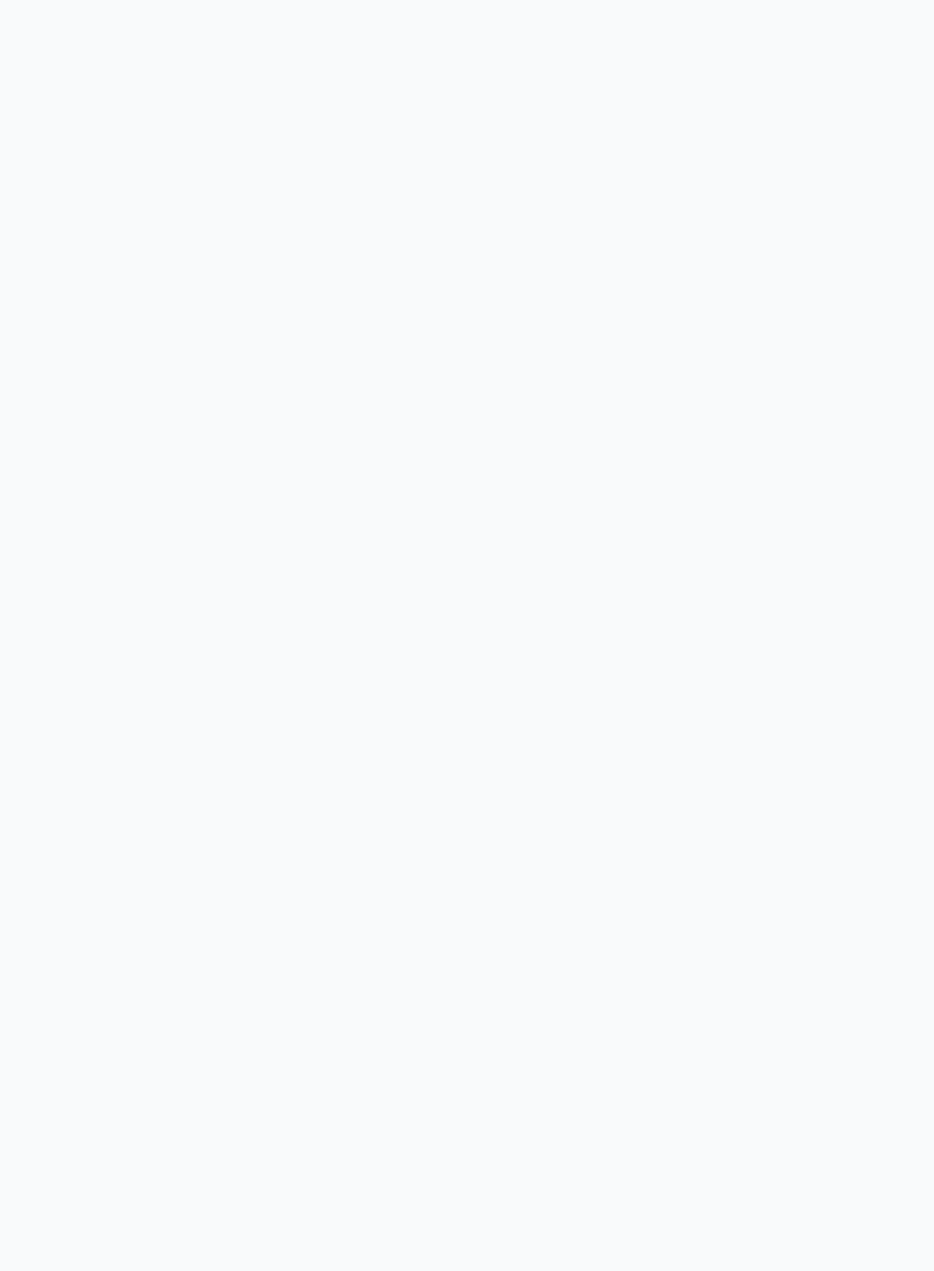
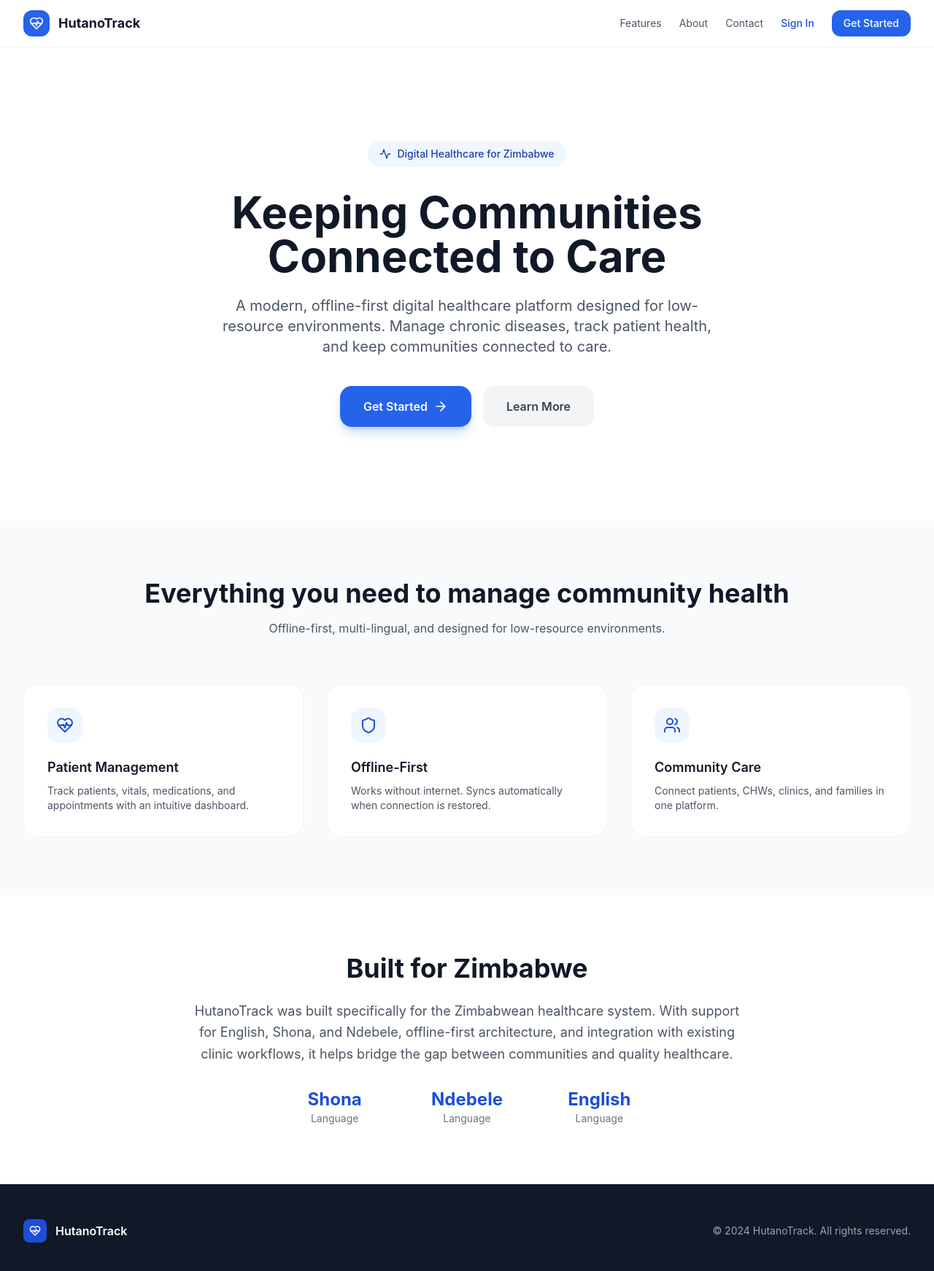
Before and after one commit to guvazakundai-pixel/Hutanotrack, a Next.js app in the folder packages/web/: page / in a window 1280 px wide. Before the commit this address had no page. Shown: the top 1742 px of the page at 73% size. Before the commit the page ends 800 px from the top, so only its background shows below. Built offline with nearby package versions, Linux system fonts and the light colour scheme.

Commit message:
feat: add landing page with hero, features, about sections

```diff
--- a/packages/web/src/app/page.tsx
+++ b/packages/web/src/app/page.tsx
@@ -1,14 +1,143 @@
 'use client';
 
-import { useEffect } from 'react';
-import { useRouter } from 'next/navigation';
+import Link from 'next/link';
+import { HeartPulse, Activity, Shield, Users, ArrowRight, Menu, X } from 'lucide-react';
+import { useState } from 'react';
 
-export default function Home() {
-  const router = useRouter();
+const APP_NAME = 'HutanoTrack';
+const TAGLINE = 'Keeping Communities Connected to Care';
 
-  useEffect(() => {
-    router.push('/dashboard');
-  }, [router]);
+export default function LandingPage() {
+  const [mobileMenu, setMobileMenu] = useState(false);
 
-  return null;
+  return (
+    <div className="min-h-screen bg-white">
+      <header className="border-b border-gray-100">
+        <nav className="max-w-7xl mx-auto px-4 sm:px-6 lg:px-8 h-16 flex items-center justify-between">
+          <div className="flex items-center gap-3">
+            <div className="w-9 h-9 rounded-xl bg-medical-500 flex items-center justify-center">
+              <HeartPulse className="w-5 h-5 text-white" />
+            </div>
+            <span className="font-bold text-lg text-gray-900">{APP_NAME}</span>
+          </div>
+          <div className="hidden md:flex items-center gap-6">
+            <a href="#features" className="text-sm text-gray-600 hover:text-gray-900">Features</a>
+            <a href="#about" className="text-sm text-gray-600 hover:text-gray-900">About</a>
+            <a href="#contact" className="text-sm text-gray-600 hover:text-gray-900">Contact</a>
+            <Link href="/auth/login" className="text-sm font-medium text-medical-600 hover:text-medical-700">Sign In</Link>
+            <Link href="/auth/login" className="text-sm font-medium bg-medical-500 text-white px-4 py-2 rounded-xl hover:bg-medical-600 transition-colors">Get Started</Link>
+          </div>
+          <button className="md:hidden" onClick={() => setMobileMenu(!mobileMenu)}>
+            {mobileMenu ? <X className="w-6 h-6" /> : <Menu className="w-6 h-6" />}
+          </button>
+        </nav>
+        {mobileMenu && (
+          <div className="md:hidden border-t border-gray-100 px-4 py-4 space-y-3">
+            <a href="#features" className="block text-sm text-gray-600">Features</a>
+            <a href="#about" className="block text-sm text-gray-600">About</a>
+            <a href="#contact" className="block text-sm text-gray-600">Contact</a>
+            <Link href="/auth/login" className="block text-sm font-medium text-medical-600">Sign In</Link>
+            <Link href="/auth/login" className="block text-sm font-medium bg-medical-500 text-white px-4 py-2 rounded-xl text-center">Get Started</Link>
+          </div>
+        )}
+      </header>
+
+      <section className="max-w-7xl mx-auto px-4 sm:px-6 lg:px-8 py-20 md:py-32">
+        <div className="max-w-3xl mx-auto text-center">
+          <div className="inline-flex items-center gap-2 px-4 py-2 bg-medical-50 rounded-full text-sm text-medical-700 font-medium mb-8">
+            <Activity className="w-4 h-4" />
+            Digital Healthcare for Zimbabwe
+          </div>
+          <h1 className="text-4xl md:text-6xl font-bold text-gray-900 leading-tight mb-6">
+            {TAGLINE}
+          </h1>
+          <p className="text-lg md:text-xl text-gray-600 mb-10 max-w-2xl mx-auto">
+            A modern, offline-first digital healthcare platform designed for low-resource environments.
+            Manage chronic diseases, track patient health, and keep communities connected to care.
+          </p>
+          <div className="flex flex-col sm:flex-row gap-4 justify-center">
+            <Link
+              href="/auth/login"
+              className="inline-flex items-center justify-center gap-2 px-8 py-4 bg-medical-500 text-white font-semibold rounded-2xl hover:bg-medical-600 transition-colors shadow-lg shadow-medical-500/25"
+            >
+              Get Started
+              <ArrowRight className="w-5 h-5" />
+            </Link>
+            <a
+              href="#features"
+              className="inline-flex items-center justify-center px-8 py-4 bg-gray-100 text-gray-700 font-semibold rounded-2xl hover:bg-gray-200 transition-colors"
+            >
+              Learn More
+            </a>
+          </div>
+        </div>
+      </section>
+
+      <section id="features" className="bg-gray-50 py-20">
+        <div className="max-w-7xl mx-auto px-4 sm:px-6 lg:px-8">
+          <div className="text-center mb-16">
+            <h2 className="text-3xl md:text-4xl font-bold text-gray-900 mb-4">Everything you need to manage community health</h2>
+            <p className="text-gray-600 max-w-2xl mx-auto">Offline-first, multi-lingual, and designed for low-resource environments.</p>
+          </div>
+          <div className="grid md:grid-cols-3 gap-8">
+            {[
+              { icon: HeartPulse, title: 'Patient Management', desc: 'Track patients, vitals, medications, and appointments with an intuitive dashboard.' },
+              { icon: Shield, title: 'Offline-First', desc: 'Works without internet. Syncs automatically when connection is restored.' },
+              { icon: Users, title: 'Community Care', desc: 'Connect patients, CHWs, clinics, and families in one platform.' },
+            ].map((f, i) => {
+              const Icon = f.icon;
+              return (
+                <div key={i} className="bg-white rounded-3xl p-8 border border-gray-100 hover:shadow-elevated transition-shadow">
+                  <div className="w-12 h-12 rounded-2xl bg-medical-50 flex items-center justify-center mb-5">
+                    <Icon className="w-6 h-6 text-medical-600" />
+                  </div>
+                  <h3 className="text-lg font-semibold text-gray-900 mb-2">{f.title}</h3>
+                  <p className="text-gray-600 text-sm">{f.desc}</p>
+                </div>
+              );
+            })}
+          </div>
+        </div>
+      </section>
+
+      <section id="about" className="py-20">
+        <div className="max-w-7xl mx-auto px-4 sm:px-6 lg:px-8">
+          <div className="max-w-3xl mx-auto text-center">
+            <h2 className="text-3xl md:text-4xl font-bold text-gray-900 mb-6">Built for Zimbabwe</h2>
+            <p className="text-gray-600 text-lg leading-relaxed mb-8">
+              HutanoTrack was built specifically for the Zimbabwean healthcare system. With support for
+              English, Shona, and Ndebele, offline-first architecture, and integration with existing
+              clinic workflows, it helps bridge the gap between communities and quality healthcare.
+            </p>
+            <div className="grid grid-cols-3 gap-8 max-w-lg mx-auto">
+              {[
+                { value: 'Shona', label: 'Language' },
+                { value: 'Ndebele', label: 'Language' },
+                { value: 'English', label: 'Language' },
+              ].map((s, i) => (
+                <div key={i} className="text-center">
+                  <p className="text-2xl font-bold text-medical-600">{s.value}</p>
+                  <p className="text-sm text-gray-500">{s.label}</p>
+                </div>
+              ))}
+            </div>
+          </div>
+        </div>
+      </section>
+
+      <footer id="contact" className="bg-gray-900 text-gray-400 py-12">
+        <div className="max-w-7xl mx-auto px-4 sm:px-6 lg:px-8">
+          <div className="flex flex-col md:flex-row items-center justify-between gap-4">
+            <div className="flex items-center gap-3">
+              <div className="w-8 h-8 rounded-lg bg-medical-600 flex items-center justify-center">
+                <HeartPulse className="w-4 h-4 text-white" />
+              </div>
+              <span className="font-semibold text-white">{APP_NAME}</span>
+            </div>
+            <p className="text-sm">&copy; 2024 {APP_NAME}. All rights reserved.</p>
+          </div>
+        </div>
+      </footer>
+    </div>
+  );
 }
```
